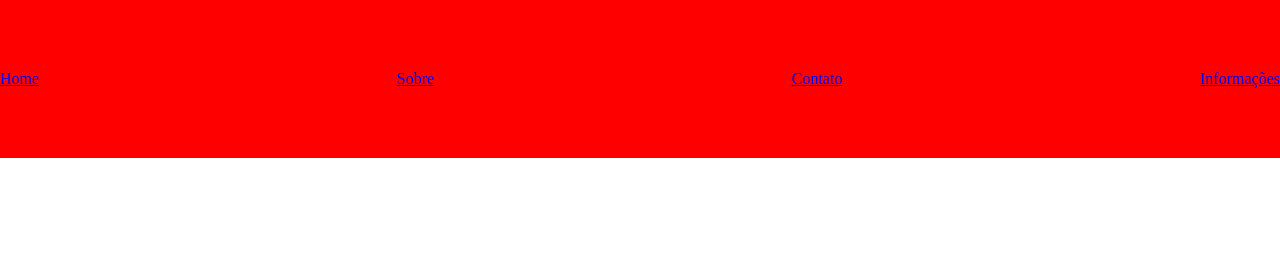
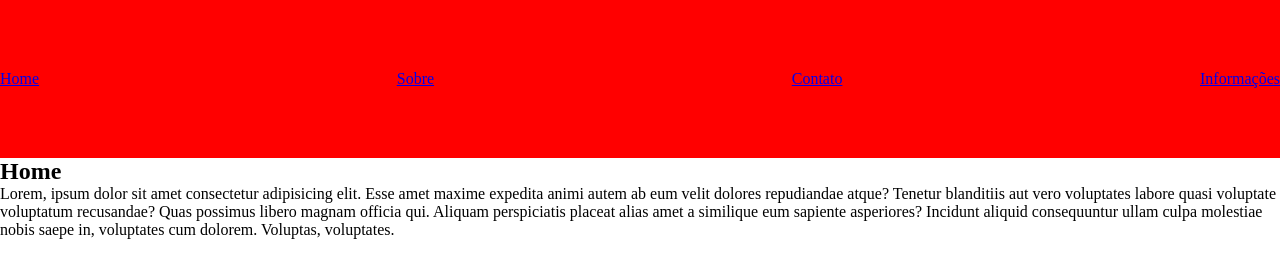
Before and after one commit to Junior-Knoth/Site-Teste, a plain HTML site: page index.html in a window 1280 px wide. Drawn offline with Linux system fonts and the light colour scheme.

Commit message:
add(home): Criado a seção Home

```diff
--- a/index.html
+++ b/index.html
@@ -14,8 +14,12 @@
             <li><a href="#Sobre">Sobre</a></li>
             <li><a href="#Contato">Contato</a></li>
             <li><a href="#Informações">Informações</a></li>
-
         </ul>
     </header>
+    <section id="home">
+        <h1>Home</h1>
+        <p>Lorem, ipsum dolor sit amet consectetur adipisicing elit. Esse amet maxime expedita animi autem ab eum velit dolores repudiandae atque? Tenetur blanditiis aut vero voluptates labore quasi voluptate voluptatum recusandae?
+        Quas possimus libero magnam officia qui. Aliquam perspiciatis placeat alias amet a similique eum sapiente asperiores? Incidunt aliquid consequuntur ullam culpa molestiae nobis saepe in, voluptates cum dolorem. Voluptas, voluptates.</p>
+    </section>
 </body>
 </html>
```
